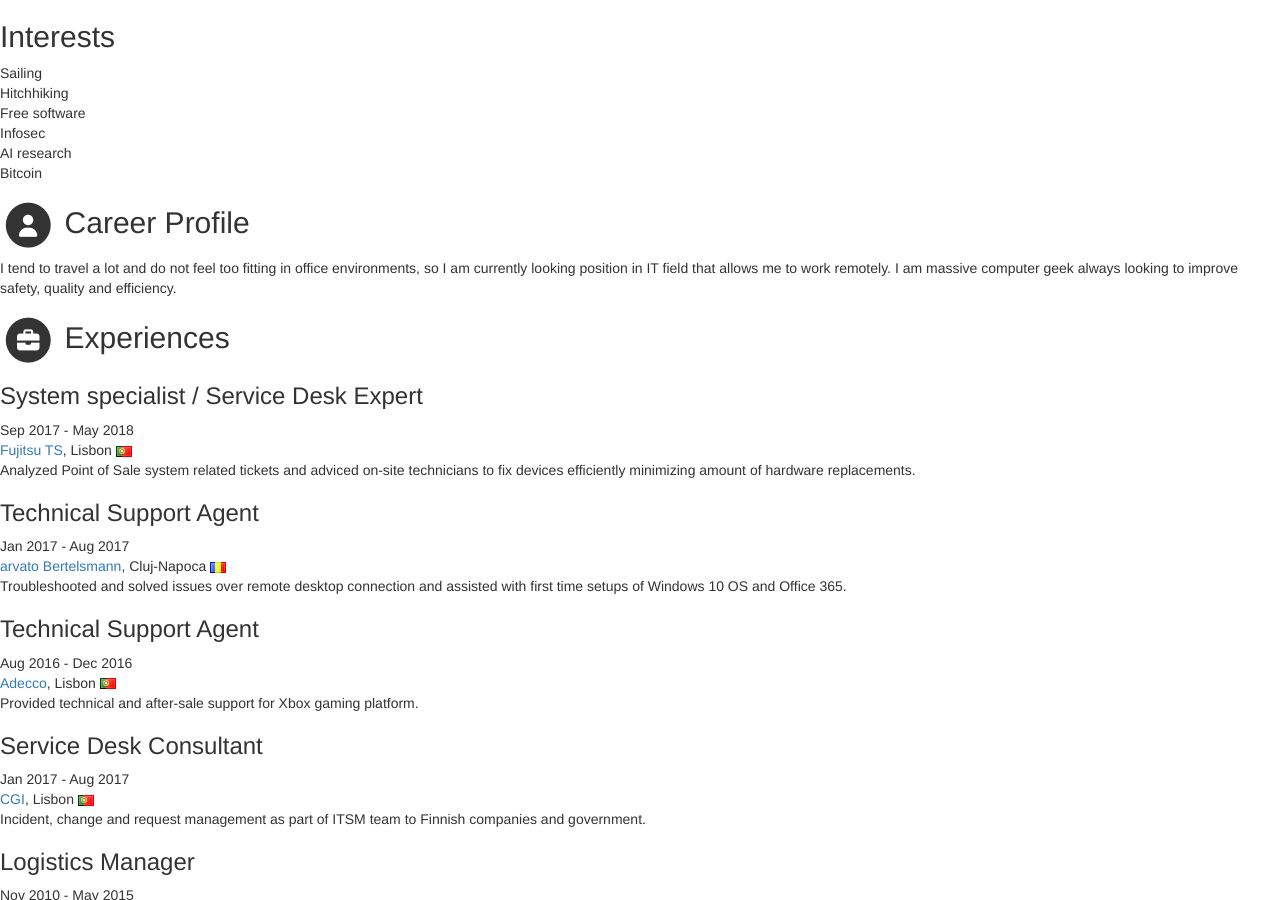
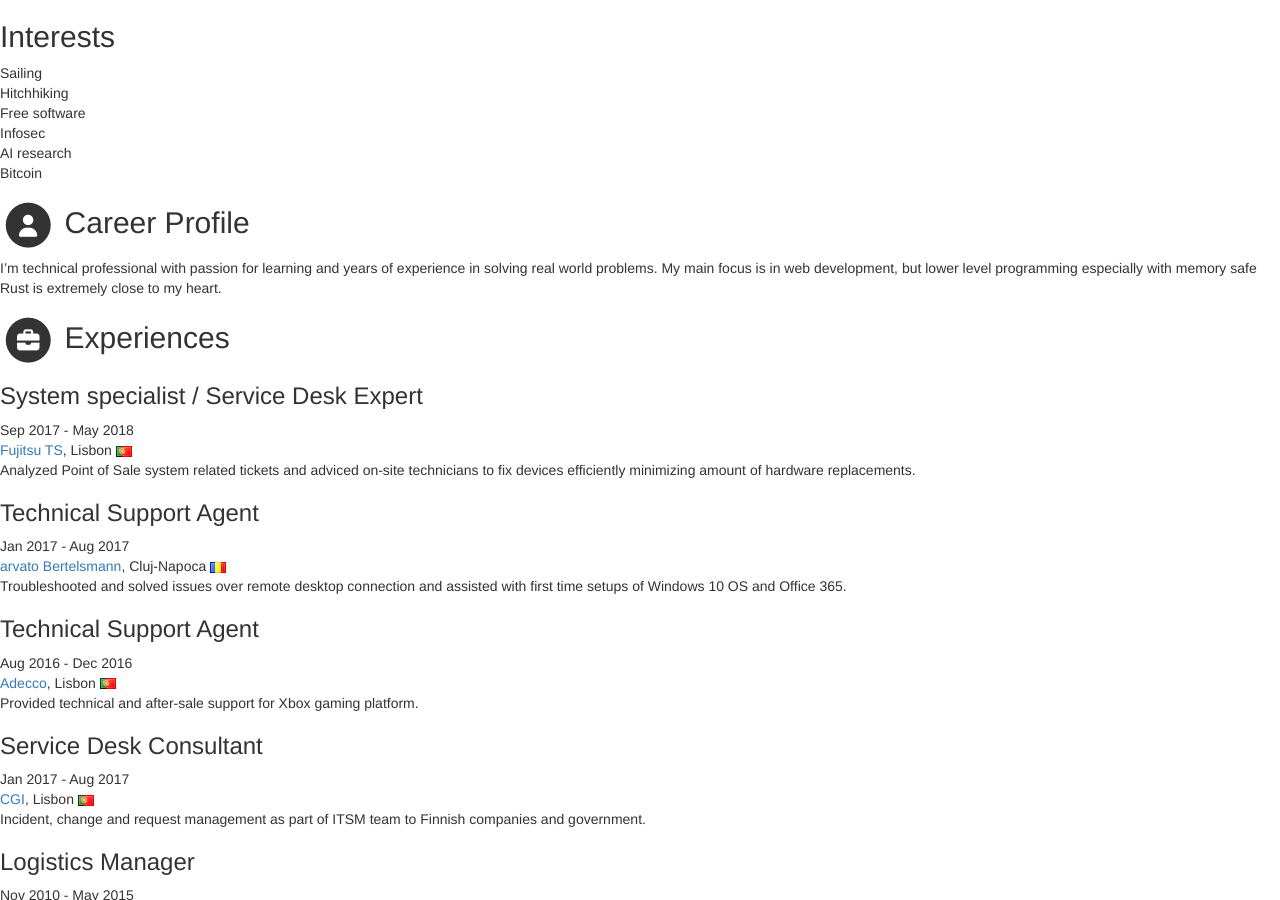
Before and after one commit to hitchhooker/niemi.lol, a Jekyll site: the page built from index.html, in a window 1280 px wide and 900 px high, scrolled down 882 px. Built offline with Jekyll 4.4.1, drawn with Linux system fonts in a browser that asks for light colours; nearby versions of some CDN libraries; library files that are not in the unit come from our copies.

Commit message:
update data

```diff
--- a/_data/data.yml
+++ b/_data/data.yml
@@ -52,8 +52,8 @@ sidebar:
 career-profile:
     title: Career Profile
     summary: |
-        I tend to travel a lot and do not feel too fitting in office environments, so I am currently looking position in IT field that allows me to work remotely.
-        I am massive computer geek always looking to improve safety, quality and efficiency.
+        I'm technical professional with passion for learning and years of experience in solving real world problems.
+        My main focus is in web development, but lower level programming especially with memory safe Rust is extremely close to my heart.
 
 
 education:
```
